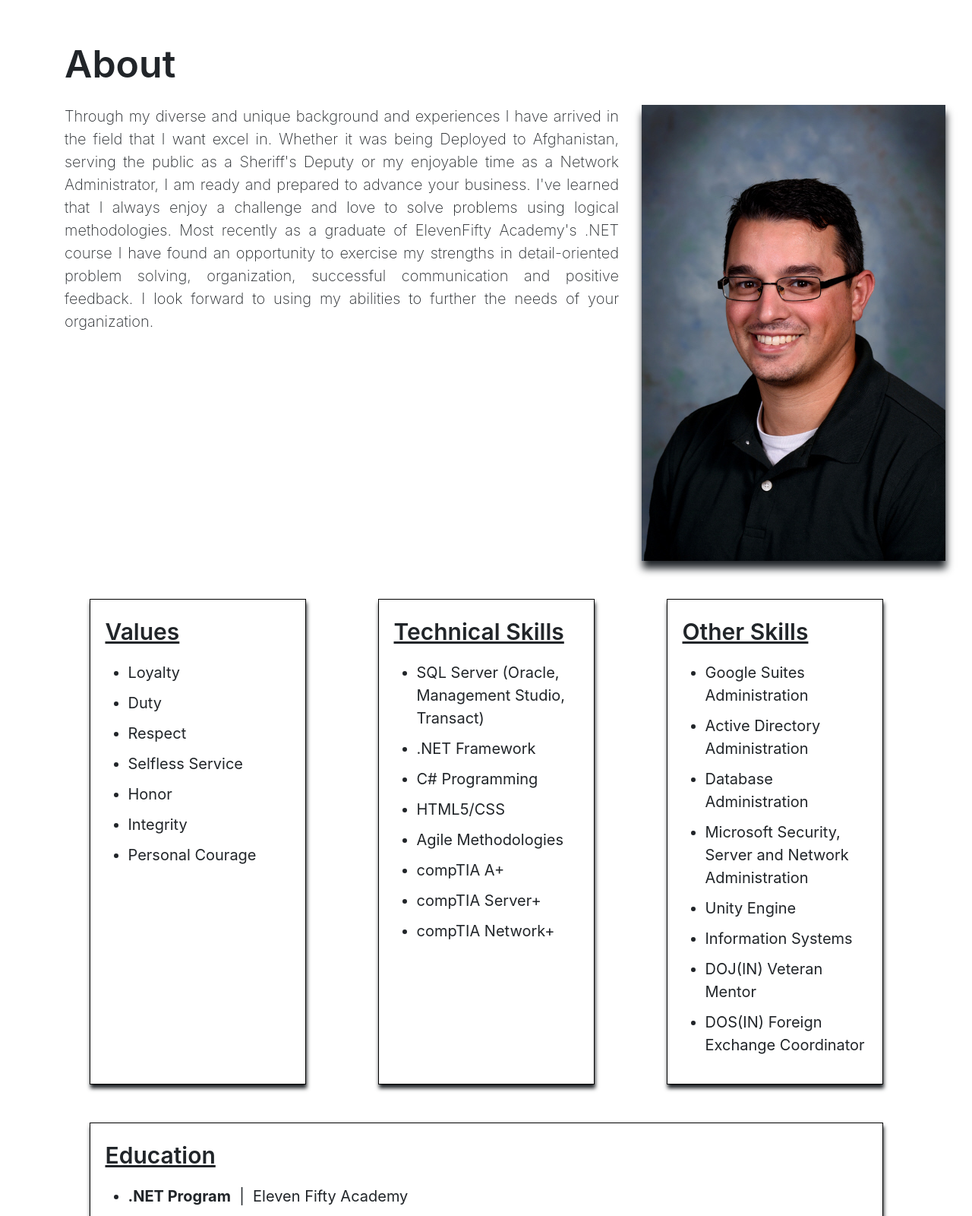
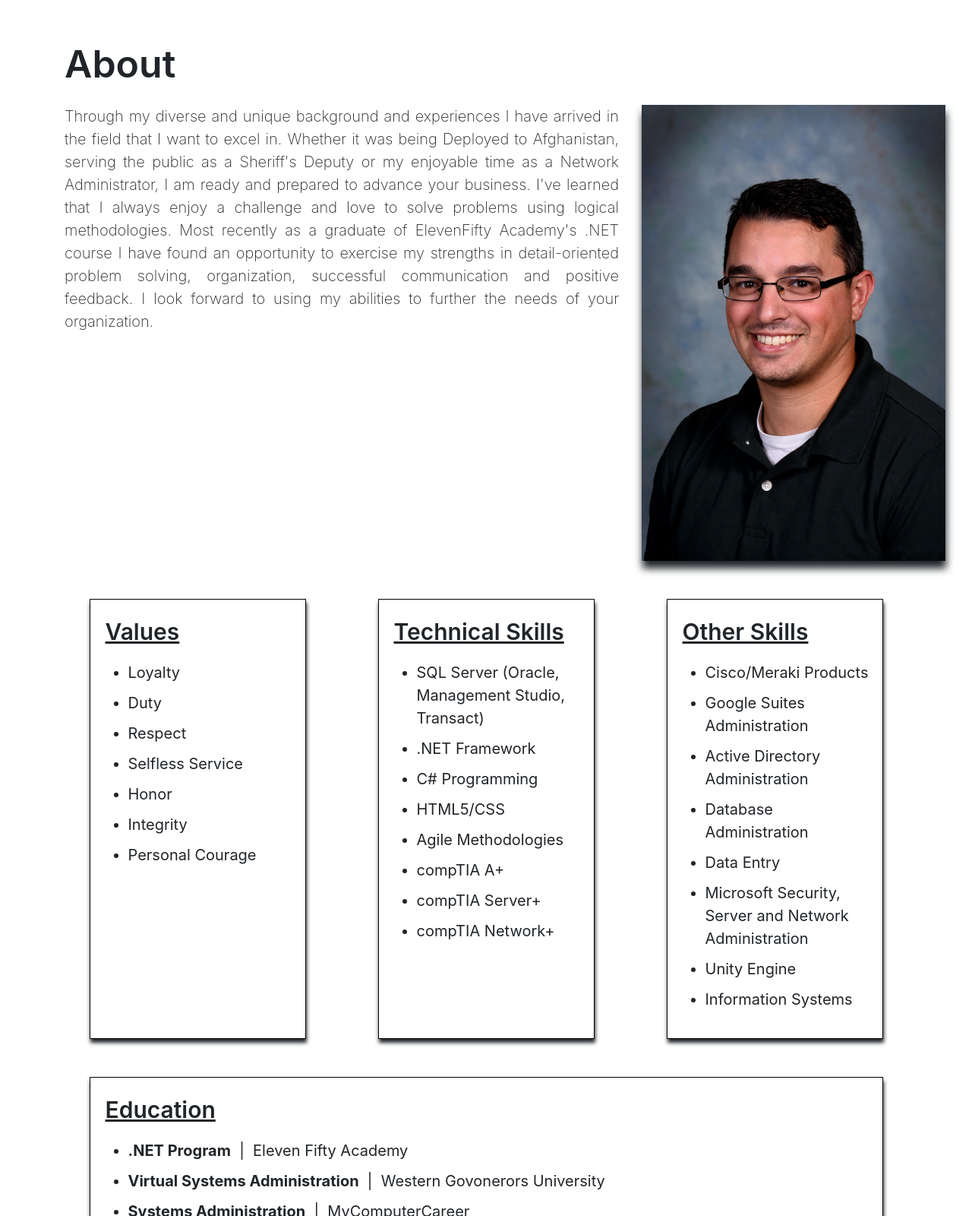
Before and after one commit to GregGonzalez91/Portfolio-Project, a plain HTML site: page index.html in a window 1280 px wide. Shown: the part 980-2580 px from the top of the page at 76% size. Drawn offline with nearby package versions, Linux system fonts and the light colour scheme.

Commit message:
Add files via upload

```diff
--- a/index.html
+++ b/index.html
@@ -24,7 +24,7 @@
         <h1>Greg Gonzalez</h1>
         </div>
         <h3>
-            <a href="#" class="typewrite" data-period="2000" data-type='[ "Software Developer", "Network Administrator", "Dream Chaser", "Well rounded guy"]'>
+            <a href="#" class="typewrite" data-period="2000" data-type='[ "Software Developer", "Network Administrator", "Dream Chaser", "Well rounded"]'>
             <span class="wrap"></span>
             </a>
         </h3>
@@ -43,7 +43,7 @@
             <div class="row">
                 <div class="col-xs-12 col-sm-12 col-md-8">
                     <p id="about-me-text">
-                        Through my diverse and unique background and experiences I have arrived in the field that I want excel in. Whether it was being Deployed to Afghanistan, serving the public as a Sheriff's Deputy or my enjoyable time as a Network Administrator, I am ready and prepared to advance your business. I've learned that I always enjoy a challenge and love to solve problems using logical methodologies. Most recently as a graduate of ElevenFifty Academy's .NET course I have found an opportunity to exercise my strengths in detail-oriented problem solving, organization, successful communication and positive feedback. I look forward to using my abilities to further the needs of your organization.
+                        Through my diverse and unique background and experiences I have arrived in the field that I want to excel in. Whether it was being Deployed to Afghanistan, serving the public as a Sheriff's Deputy or my enjoyable time as a Network Administrator, I am ready and prepared to advance your business. I've learned that I always enjoy a challenge and love to solve problems using logical methodologies. Most recently as a graduate of ElevenFifty Academy's .NET course I have found an opportunity to exercise my strengths in detail-oriented problem solving, organization, successful communication and positive feedback. I look forward to using my abilities to further the needs of your organization.
                     </p>
                 </div>
                 <div class="col-xs-12 col-sm-12 col-md-4">
@@ -83,14 +83,14 @@
             <div class="col-sm-12 col-md-8 skills col-lg-3">
                 <p class="skill-list-title">Other Skills</p>
                 <ul>
+                    <li>Cisco/Meraki Products</li>
                     <li>Google Suites Administration</li>
                     <li>Active Directory Administration</li>
                     <li>Database Administration</li>
+                    <li>Data Entry</li>
                     <li>Microsoft Security, Server and Network Administration</li>
                     <li>Unity Engine</li>
                     <li>Information Systems</li>
-                    <li>DOJ(IN) Veteran Mentor</li>
-                    <li>DOS(IN) Foreign Exchange Coordinator</li>
                 </ul>
             </div>
             <div class="col-md-11 skills">
```
